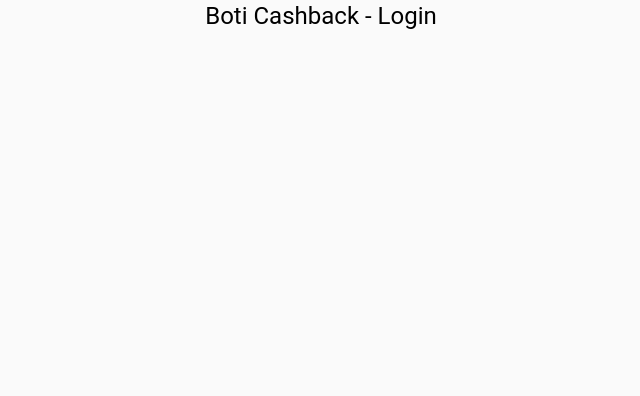
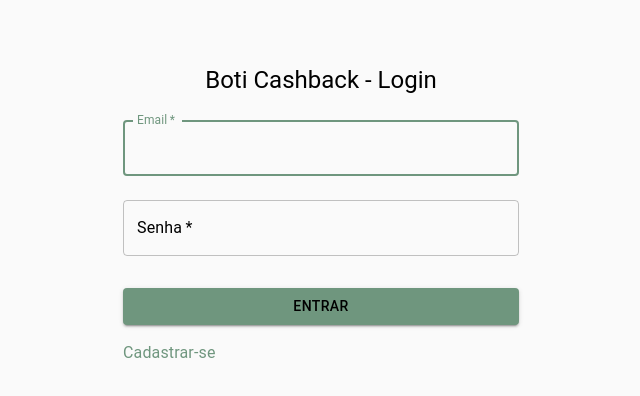
Before and after one commit to lamecksilva/boti-cashback, a React (Create React App) app in the folder frontend/: page /login in a window 1280 px wide. Shown: the top 396 px of the page, without its empty margins (319-959 px from the left). Built offline with nearby package versions, Linux system fonts and the light colour scheme.

Commit message:
Feat: Login Action

```diff
--- a/frontend/src/App.css
+++ /dev/null
@@ -1,38 +0,0 @@
-.App {
-  text-align: center;
-}
-
-.App-logo {
-  height: 40vmin;
-  pointer-events: none;
-}
-
-@media (prefers-reduced-motion: no-preference) {
-  .App-logo {
-    animation: App-logo-spin infinite 20s linear;
-  }
-}
-
-.App-header {
-  background-color: #282c34;
-  min-height: 100vh;
-  display: flex;
-  flex-direction: column;
-  align-items: center;
-  justify-content: center;
-  font-size: calc(10px + 2vmin);
-  color: white;
-}
-
-.App-link {
-  color: #61dafb;
-}
-
-@keyframes App-logo-spin {
-  from {
-    transform: rotate(0deg);
-  }
-  to {
-    transform: rotate(360deg);
-  }
-}
--- a/frontend/src/index.css
+++ /dev/null
@@ -1,13 +0,0 @@
-body {
-  margin: 0;
-  font-family: -apple-system, BlinkMacSystemFont, 'Segoe UI', 'Roboto', 'Oxygen',
-    'Ubuntu', 'Cantarell', 'Fira Sans', 'Droid Sans', 'Helvetica Neue',
-    sans-serif;
-  -webkit-font-smoothing: antialiased;
-  -moz-osx-font-smoothing: grayscale;
-}
-
-code {
-  font-family: source-code-pro, Menlo, Monaco, Consolas, 'Courier New',
-    monospace;
-}
--- a/frontend/src/index.tsx
+++ b/frontend/src/index.tsx
@@ -1,10 +1,9 @@
 import React from 'react';
 import ReactDOM from 'react-dom';
-import './index.css';
 import App from './App';
 import reportWebVitals from './reportWebVitals';
+
 import { Provider } from 'react-redux';
-
 import { store } from './state';
 import theme from './theme';
 import { ThemeProvider } from '@material-ui/styles';
--- a/frontend/src/pages/Login/index.tsx
+++ b/frontend/src/pages/Login/index.tsx
@@ -1,18 +1,104 @@
 import React, { useEffect } from 'react';
-import { Container, Typography } from '@material-ui/core';
+import {
+	Button,
+	Container,
+	Grid,
+	Link,
+	TextField,
+	Typography,
+} from '@material-ui/core';
+
+import { Link as RouterLink, useHistory } from 'react-router-dom';
+import useStyles from './styles';
+import { loginRequestAction } from '../../state/ducks/auth/actions';
+import { useDispatch, useSelector } from 'react-redux';
+import { RootState } from '../../state/reducer';
+import { isEmpty } from '../../utils';
 
 export function LoginPage(): JSX.Element {
+	const classes = useStyles();
+	const history = useHistory();
+	const dispatch = useDispatch();
+
+	const { errors } = useSelector((state: RootState) => state.auth.login);
+
+	const [state, setState] = React.useState({ email: '', senha: '' });
+
 	useEffect(() => {
 		if (localStorage.authToken) {
 			window.location.href = '/dashboard';
 		}
 	}, []);
 
+	function handleSubmit(
+		event:
+			| React.FormEvent<HTMLFormElement>
+			| React.MouseEvent<HTMLButtonElement, MouseEvent>
+			| React.MouseEvent<Element, MouseEvent>
+	) {
+		event.preventDefault();
+
+		dispatch(loginRequestAction(state, history));
+	}
+
 	return (
-		<Container maxWidth="sm">
-			<Typography variant="h5" align="center">
-				Boti Cashback - Login
-			</Typography>
+		<Container component="main" maxWidth="xs">
+			<div className={classes.paper}>
+				<Typography variant="h5" align="center">
+					Boti Cashback - Login
+				</Typography>
+
+				<div className={classes.form}>
+					<TextField
+						variant="outlined"
+						margin="normal"
+						required
+						fullWidth
+						id="email"
+						label="Email"
+						name="email"
+						autoComplete="email"
+						autoFocus
+						onChange={(
+							event: React.ChangeEvent<HTMLTextAreaElement | HTMLInputElement>
+						) => setState({ ...state, email: event.target.value })}
+						error={!isEmpty(errors?.email)}
+					/>
+					<TextField
+						variant="outlined"
+						margin="normal"
+						required
+						fullWidth
+						name="password"
+						label="Senha"
+						type="password"
+						id="senha"
+						autoComplete="current-password"
+						onChange={(
+							event: React.ChangeEvent<HTMLTextAreaElement | HTMLInputElement>
+						) => setState({ ...state, senha: event.target.value })}
+						error={!isEmpty(errors?.senha)}
+					/>
+					<Button
+						type="submit"
+						fullWidth
+						variant="contained"
+						color="primary"
+						className={classes.submit}
+						onClick={handleSubmit}
+					>
+						Entrar
+					</Button>
+
+					<Link component={RouterLink} to="/cadastro" variant="body1">
+						Cadastrar-se
+					</Link>
+
+					<Grid container>
+						<Grid item xs></Grid>
+					</Grid>
+				</div>
+			</div>
 		</Container>
 	);
 }
--- a/frontend/src/pages/Login/styles.ts
+++ b/frontend/src/pages/Login/styles.ts
@@ -5,4 +5,21 @@
 		marginTop: theme.spacing(2),
 		marginBottom: theme.spacing(2),
 	},
+	paper: {
+		marginTop: theme.spacing(8),
+		display: 'flex',
+		flexDirection: 'column',
+		alignItems: 'center',
+	},
+	avatar: {
+		margin: theme.spacing(1),
+		backgroundColor: theme.palette.secondary.main,
+	},
+	form: {
+		width: '100%', // Fix IE 11 issue.
+		marginTop: theme.spacing(1),
+	},
+	submit: {
+		margin: theme.spacing(3, 0, 2),
+	},
 }));
```
Also changed, not shown: frontend/src/App.tsx (+8 -6 lines), frontend/src/logo.svg (deleted).
